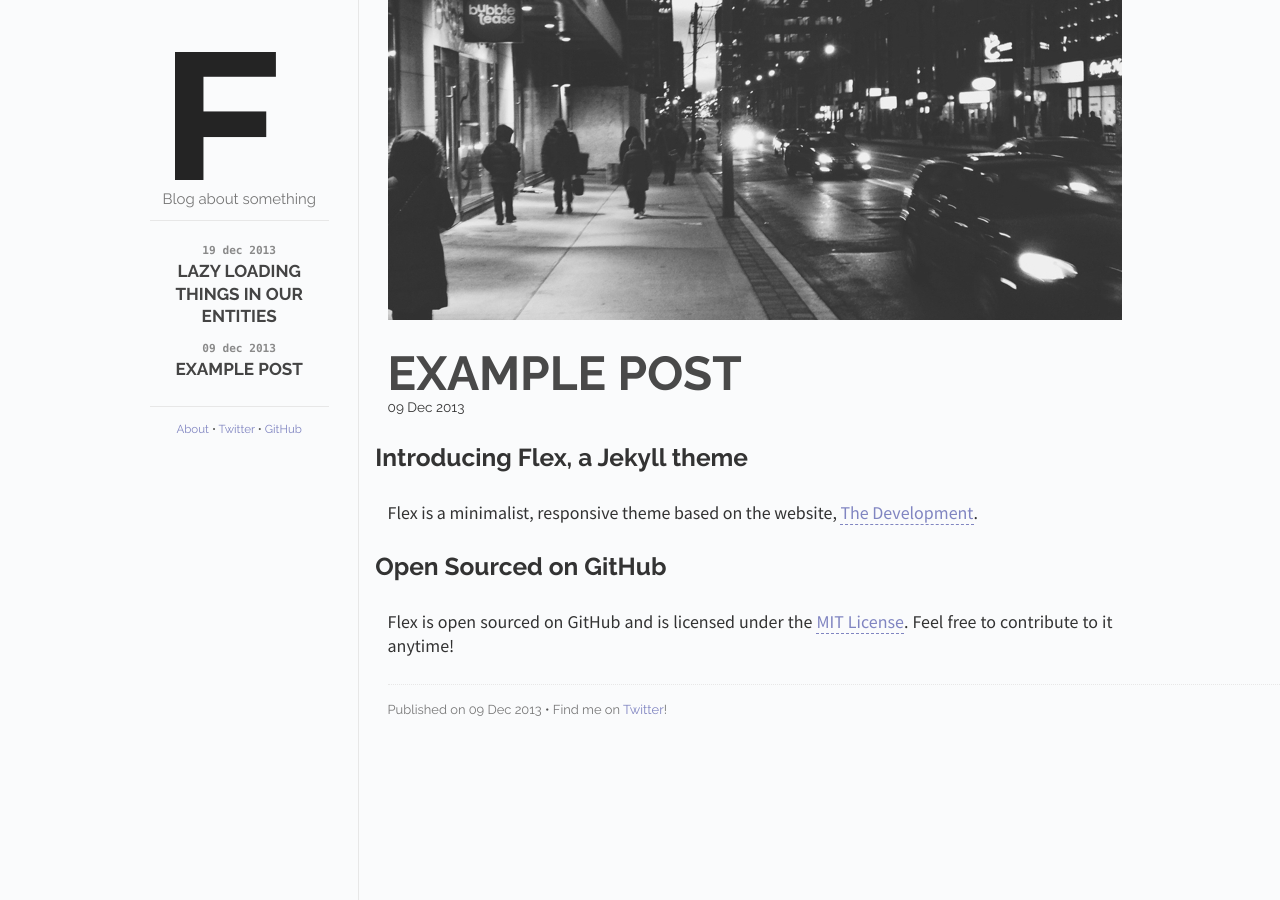
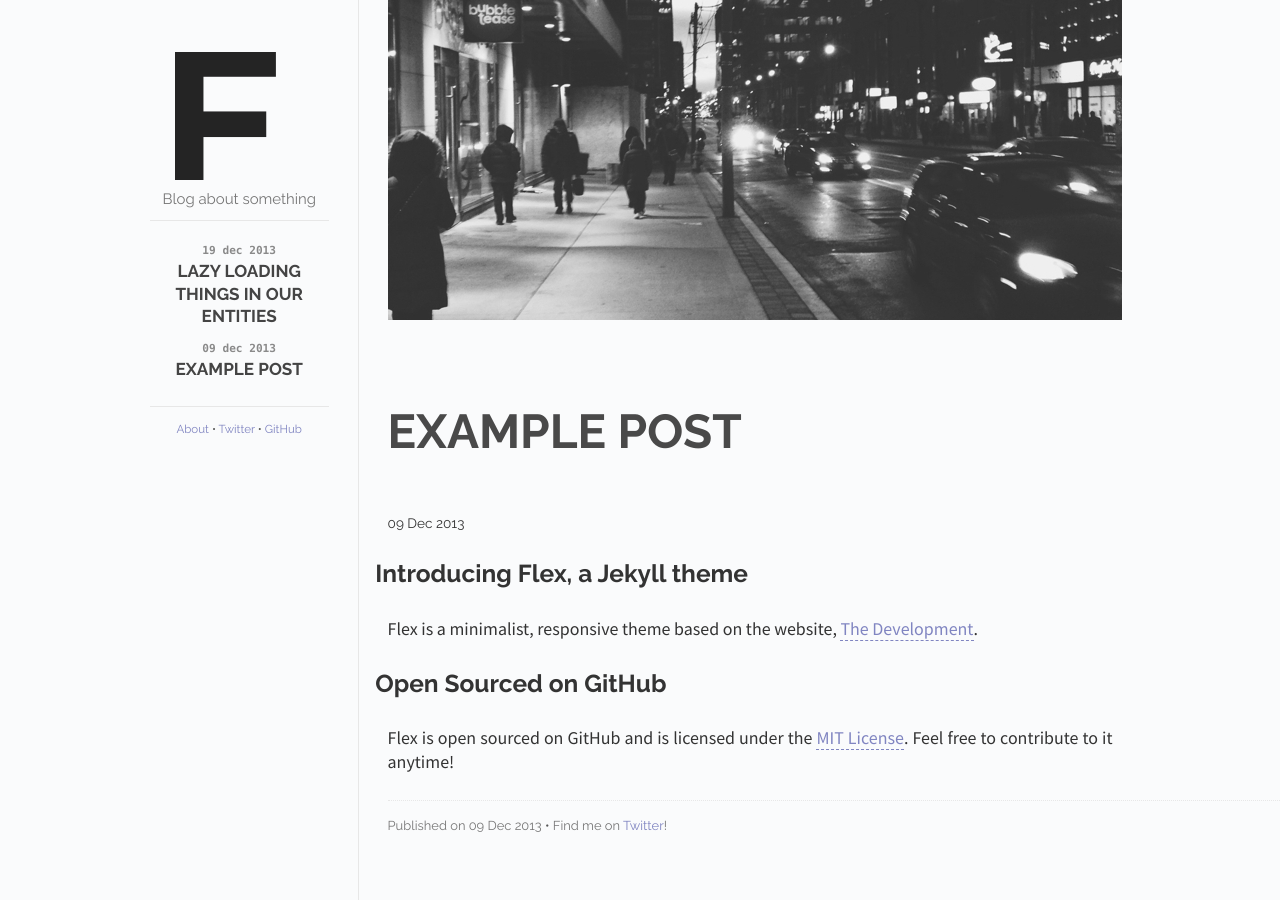
Before and after one commit to joanteixi/joanteixi.github.io, a Jekyll site: the page built from _posts/2013-12-09-example-post.md, in a window 1280 px wide. Built offline with Jekyll 4.4.1, drawn with Linux system fonts in a browser that asks for light colours; Markdown is read by kramdown in place of the engine named in the settings.

Commit message:
bigger line height in post title

```diff
--- a/css/main.css
+++ b/css/main.css
@@ -84,6 +84,7 @@ a:hover {
 .title {
   display: inline-block;
   text-align: center;
+
 }
 
 .tagline {
@@ -137,6 +138,7 @@ a:hover {
   margin-bottom: 0.35em;
   font-size: 3.5em;
   text-transform: uppercase;
+  line-height: 2.8em;
 }
 
 .post {
```
